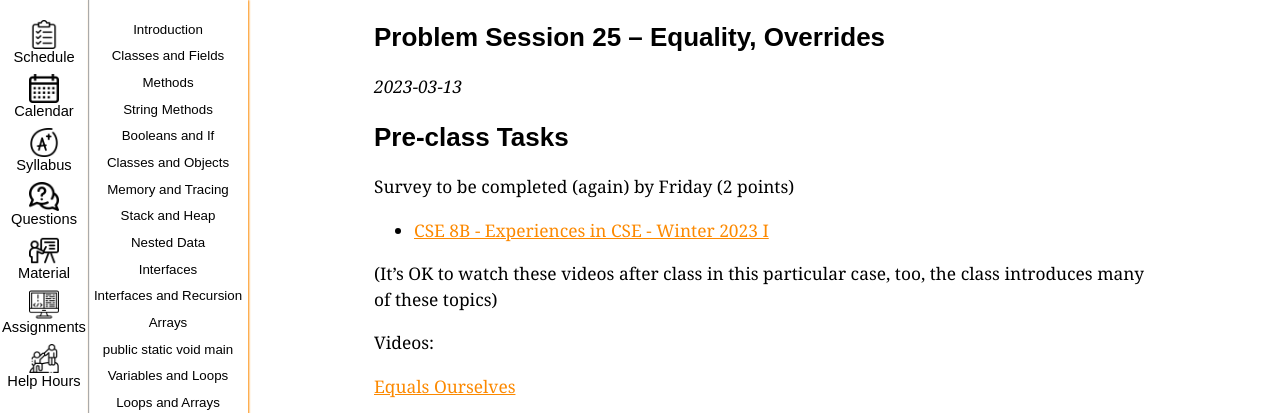
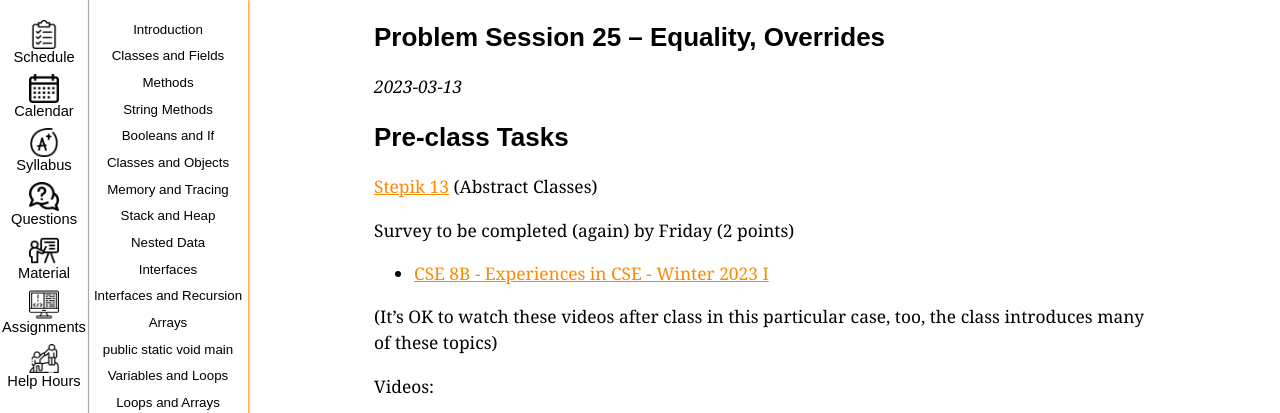
Before and after one commit to ucsd-cse8b-w23/ucsd-cse8b-w23.github.io, a Jekyll site: the page built from _lectures/lecture25.md, in a window 1280 px wide and 900 px high, cut to the strip 0-413 px from the top of the window. Built offline with Jekyll 4.4.1, drawn with Linux system fonts in a browser that asks for light colours.

Commit message:
Update lecture25.md

```diff
--- a/_lectures/lecture25.md
+++ b/_lectures/lecture25.md
@@ -21,6 +21,8 @@ worksheets:
 _{{ page.released-on }}_
 
 ## Pre-class Tasks
+
+[Stepik 13](https://stepik.org/lesson/575460/step/1?unit=570041) (Abstract Classes)
 
 Survey to be completed (again) by Friday (2 points)
 
```
